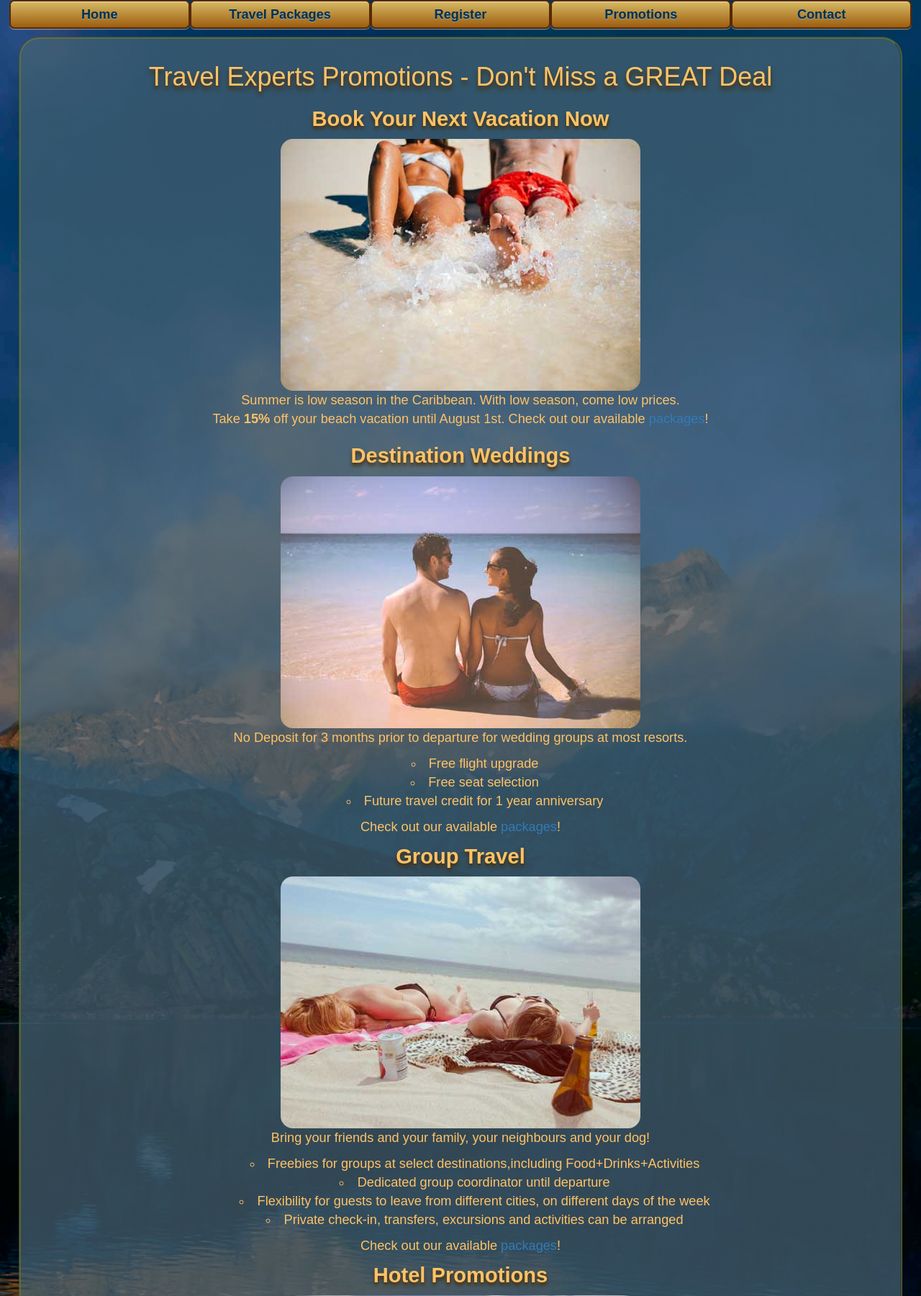
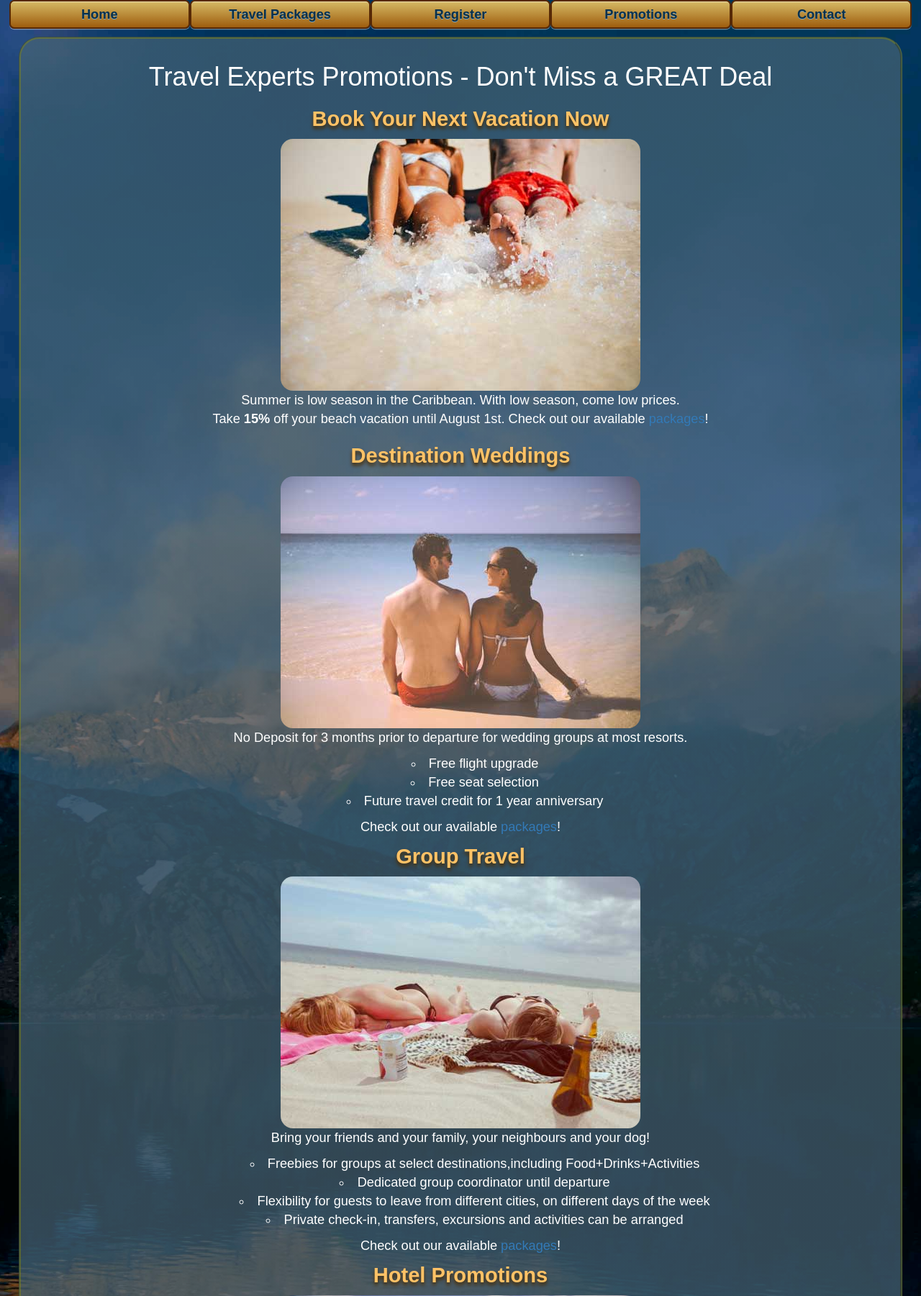
Before and after one commit to sofinapradhan/OOSD2015, a PHP site: page /promos.php in a window 1280 px wide. Shown: the part 97-1898 px from the top of the page at 72% size. Run offline with PHP 8.4, Linux system fonts and the light colour scheme; some libraries are stand-ins or nearby versions.

Commit message:
Update promos.css
- updated font colour to white

```diff
--- a/promos.css
+++ b/promos.css
@@ -6,7 +6,8 @@ font-style: normal;
 font-size: 1.3em;
 font-family: Arial, helvetica, sans-serif;
 text-align: center;
-color:#FFC266 ;
+color: white;
+}
 }
 
 h1, h3{
```
